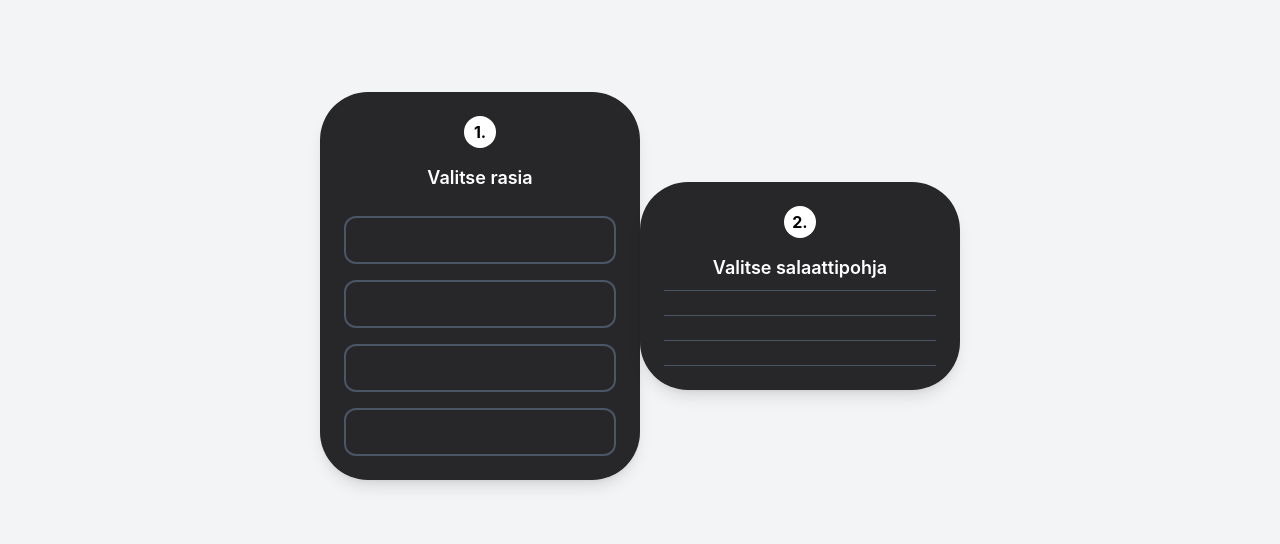
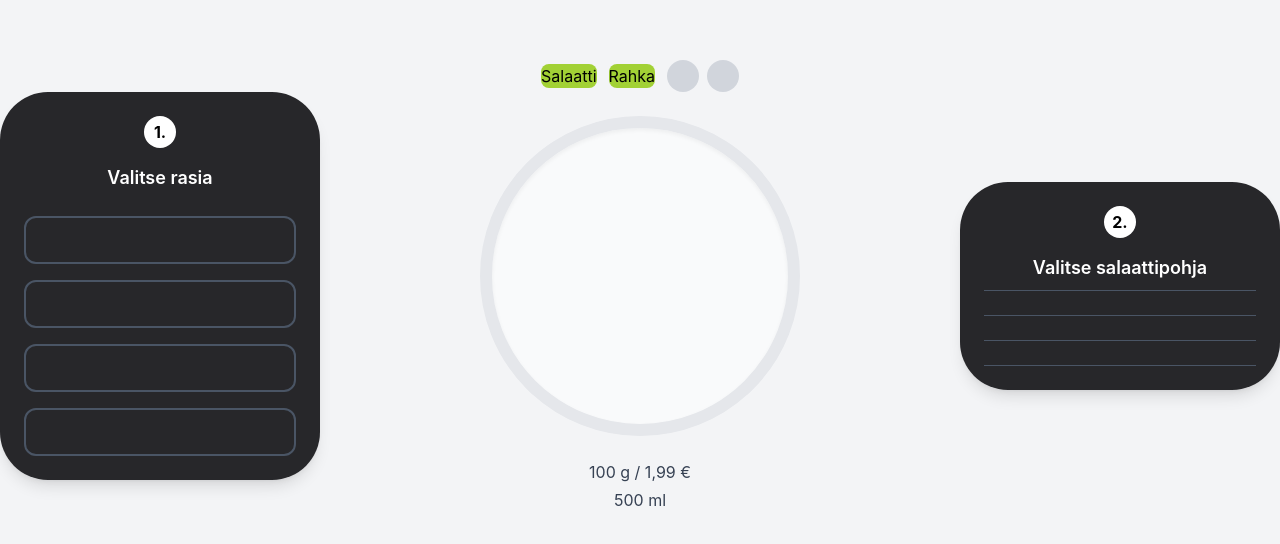
Before and after one commit to Samurdhika/salad-configurator, a React (Vite) app: page / in a window 1280 px wide. Shown: the part 114-658 px from the top of the page. Built offline with nearby package versions, Linux system fonts and the light colour scheme.

Commit message:
center bowl

```diff
--- a/src/App.tsx
+++ b/src/App.tsx
@@ -1,11 +1,13 @@
 import React from 'react';
 import { LeftPanel } from './components/LeftPanel';
 import { BaseSelection } from './components/BaseSelection';
+import { CenterBowl } from './components/CenterBowl';
 
 export default function App() {
   return (
       <div className ="min-h-screen flex items-center justify-center bg-gray-100">
         <LeftPanel />
+        <CenterBowl />
         <BaseSelection />
       </div>
   );
--- /dev/null
+++ b/src/components/CenterBowl.tsx
@@ -0,0 +1,23 @@
+import React from "react";
+
+export function CenterBowl(){
+    return (
+        <div className="flex-1 flex flex-col items-center justify-center min-h-[400px] mt-4 lg:mt-0">
+        <div className="flex gap-3 mb-6 items-center">
+            <button className="bg-[#A2D135] text-black rounded-lg">Salaatti</button>
+            <button className="bg-[#A2D135] text-black rounded-lg">Rahka</button>
+            <div className="flex gap-2">
+                <button className="w-8 h-8 bg-gray-300 rounded-full" />
+                <button className="w-8 h-8 bg-gray-300 rounded-full" />
+            </div>
+        </div>
+        <div className="w-80 h-80 rounded-full border-[12px] border-gray-200 bg-gray-50 flex items-center justify-center shadow-inner relative" />
+
+        <div className="mt-6 flex flex-col items-center gap-1 text-gray-700">
+            <span>100 g / 1,99 €</span>
+            <span>500 ml</span>
+        </div>
+    </div>
+    );
+
+};
```
